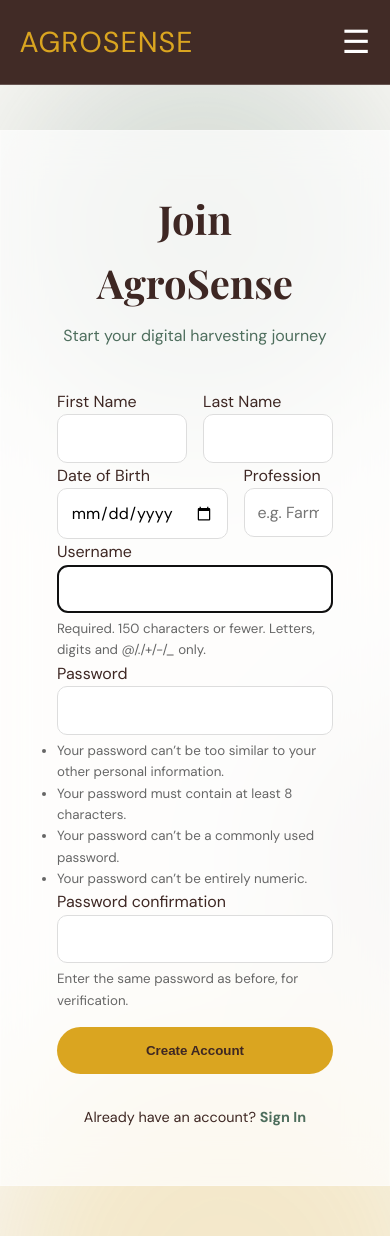
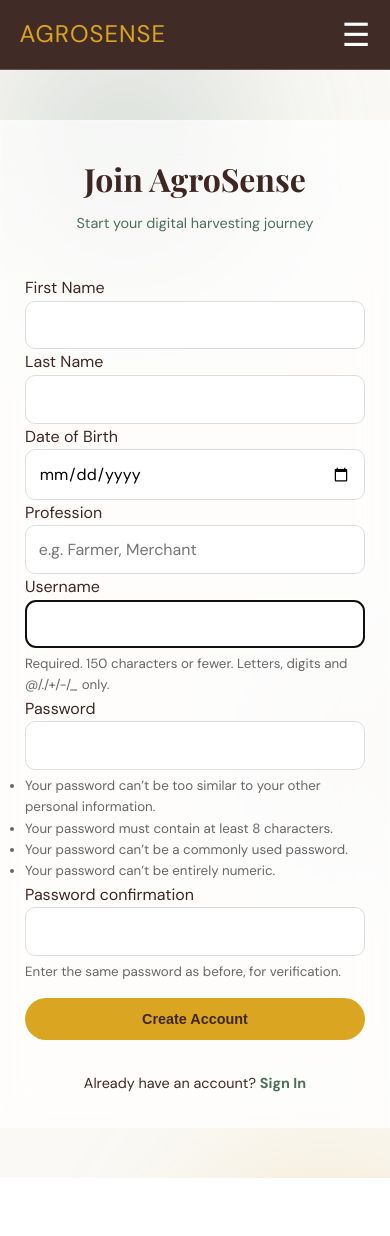
Before and after one commit to mohammedsaalim0/agrosense.io, a Django app: page /register/ in a window 390 px wide. After the commit the page ends 1178 px from the top, so only its background shows below. Run offline with Django 5.2, Linux system fonts and the light colour scheme; some web fonts are replaced.

Commit message:
Fix mobile responsiveness for boot-up animation, login, register, and dashboard UI

```diff
--- a/core/templates/core/base.html
+++ b/core/templates/core/base.html
@@ -242,9 +242,22 @@
 
         .boot-text {
             font-family: 'Playfair Display', serif;
-            font-size: 2rem;
+            font-size: 2.5rem;
             letter-spacing: 5px;
             animation: pulse 2s infinite;
+            text-align: center;
+            padding: 0 20px;
+        }
+
+        @media (max-width: 480px) {
+            .boot-text {
+                font-size: 1.8rem;
+                letter-spacing: 2px;
+            }
+            .boot-logo-container {
+                width: 100px;
+                height: 100px;
+            }
         }
 
         @keyframes pulse {
@@ -261,15 +274,23 @@
         /* Responsive Overrides */
         @media (max-width: 992px) {
             .nav-links {
-                position: fixed; top: 80px; right: -100%; width: 100%; height: calc(100vh - 80px);
+                position: fixed; top: 70px; right: -100%; width: 100%; height: calc(100vh - 70px);
                 background: rgba(62, 39, 35, 0.98); backdrop-filter: blur(20px);
                 flex-direction: column; padding: 2rem; gap: 1.5rem; transition: var(--transition);
                 z-index: 999;
             }
             .nav-links.active { right: 0; }
             .mobile-toggle { display: block !important; }
-            .hero h1 { font-size: 3rem; }
-            .section { padding: 80px 5%; }
+            .hero h1 { font-size: 2.8rem; }
+            .section { padding: 60px 5%; }
+            nav { padding: 0.8rem 5%; height: 70px; }
+            main { padding-top: 70px; }
+        }
+
+        @media (max-width: 480px) {
+            .hero h1 { font-size: 2.2rem; }
+            .btn { padding: 0.8rem 1.8rem; font-size: 0.9rem; }
+            .logo { font-size: 1.5rem; }
         }
 
         .mobile-toggle {
--- a/core/templates/registration/register.html
+++ b/core/templates/registration/register.html
@@ -91,6 +91,12 @@
     .orb-2 { width: 500px; height: 500px; background: var(--harvest-gold); bottom: -200px; right: -100px; animation-delay: -5s; }
     .orb-3 { width: 300px; height: 300px; background: var(--soil-brown); top: 50%; left: 50%; transform: translate(-50%, -50%); opacity: 0.1; }
 
+    @media (max-width: 480px) {
+        .orb-1 { width: 250px; height: 250px; }
+        .orb-2 { width: 300px; height: 300px; }
+        .orb-3 { width: 150px; height: 150px; }
+    }
+
     @keyframes float {
         0% { transform: translate(0, 0) rotate(0deg); }
         33% { transform: translate(100px, 50px) rotate(120deg); }
@@ -119,6 +125,23 @@
     .login-header h2 { font-size: 2.5rem; color: var(--soil-brown); margin-bottom: 0.5rem; }
     .login-header p { color: var(--moss-green); }
 
+    @media (max-width: 480px) {
+        .login-card {
+            padding: 2rem 1.5rem;
+            margin: 0 1rem;
+        }
+        .login-header h2 {
+            font-size: 2rem;
+        }
+        .login-header p {
+            font-size: 0.9rem;
+        }
+        .form-row {
+            flex-direction: column;
+            gap: 0 !important;
+        }
+    }
+
     .form-group input {
         width: 100%; padding: 0.8rem; border-radius: 10px; border: 1px solid #ddd;
         font-family: inherit; font-size: 1rem; background: #fff;
```
Also changed, not shown: core/templates/core/dashboard.html (+28 -1 lines), core/templates/registration/login.html (+25 -0 lines).
